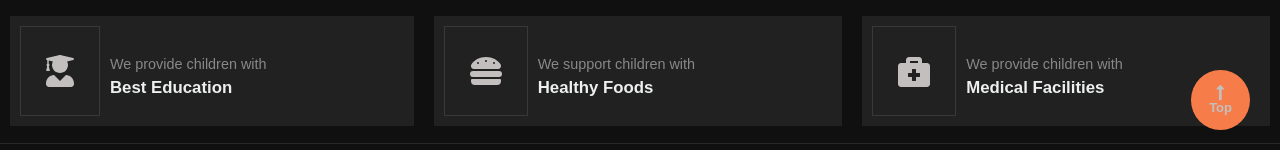
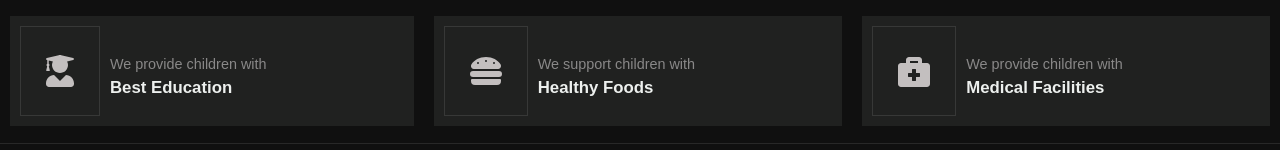
Before and after one commit to abeebridwan/aprilmission, a Next.js app: page / in a window 1280 px wide. Shown: the part 650-800 px from the top of the page. Built offline with nearby package versions, Linux system fonts and the light colour scheme.

Commit message:
feat: arrowup component completed functionality added to scroll back to the top

```diff
--- a/components/arrowup/styles/arrowup.js
+++ b/components/arrowup/styles/arrowup.js
@@ -1,7 +1,7 @@
 import styled from 'styled-components';
 
 export const Container = styled.button`
-  display: flex;
+  display: none;
   flex-direction: column;
   justify-content: center;
   align-items: center;
@@ -9,13 +9,20 @@ export const Container = styled.button`
   bottom: 20px;
   right: 30px;
   z-index: 999999;
-  font-weight: 700;
+  font-weight: 800;
   font-size: 13px;
   border: none;
   outline: none;
   background-color: #f67d4a;
-  color: #c3bfbf;
+  color: #fff;
   cursor: pointer;
   padding: 14px 18px;
-  border-radius: 60%;
+  border-radius: 50%;
+  @media (max-width: 600px) {
+    font-size: 10px;
+    padding: 11px 15px;
+  }
+  &:hover {
+    background-color: rgb(248, 127, 75, 0.5);
+  }
 `;
--- a/containers/Arrowup.js
+++ b/containers/Arrowup.js
@@ -1,15 +1,40 @@
 /* eslint-disable react/prop-types */
 import { FontAwesomeIcon } from '@fortawesome/react-fontawesome';
 import { faLongArrowAltUp } from '@fortawesome/free-solid-svg-icons';
-
+import React, { useEffect } from 'react';
 import ArrowUp from '../components/arrowup/index';
 
-const ArrowUpContainer = ({ children }) => (
-  <ArrowUp>
-    <FontAwesomeIcon icon={faLongArrowAltUp} size="lg" />
-    Top
-    {children}
-  </ArrowUp>
-);
+const ArrowUpContainer = ({ children }) => {
+  const scrollFunction = () => {
+    const mybutton = document.getElementById('myBtn');
+    if (document.body.scrollTop > 760 || document.documentElement.scrollTop > 760) {
+      mybutton.style.display = 'flex';
+    } else {
+      mybutton.style.display = 'none';
+    }
+  };
+  const topFunction = () => {
+    document.body.scrollTop = 0;
+    document.documentElement.scrollTop = 0;
+  };
+  useEffect(() => {
+    window.onscroll = function () {
+      scrollFunction();
+    };
+    topFunction();
+  });
+  return (
+    <ArrowUp
+      id="myBtn"
+      onClick={() => {
+        topFunction();
+      }}
+    >
+      <FontAwesomeIcon icon={faLongArrowAltUp} size="lg" />
+      Top
+      {children}
+    </ArrowUp>
+  );
+};
 
 export default ArrowUpContainer;
```
